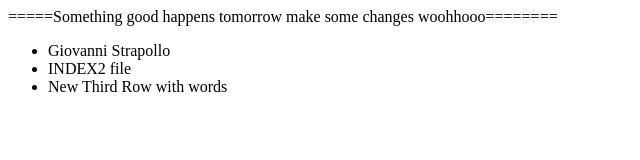
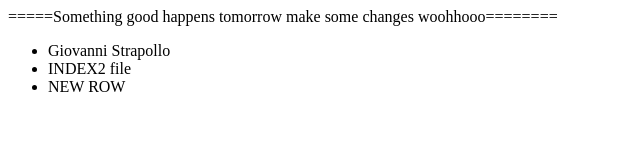
Before and after one commit to rhijnvis/gitTest, a plain HTML site: page index2.html in a window 1280 px wide. Shown: the full height of the page, 0-640 px from the left. Drawn offline with Linux system fonts and the light colour scheme.

Commit message:
some new things

```diff
--- a/index2.html
+++ b/index2.html
@@ -6,7 +6,7 @@ make some changes woohhooo========
 		<ul>
 			<li>Giovanni Strapollo</li>
 			<li>INDEX2 file</li>
-			<li>New Third Row with words</li>
+			<li>NEW ROW</li>
 		</ul>
 	</body>
 </html>
```
